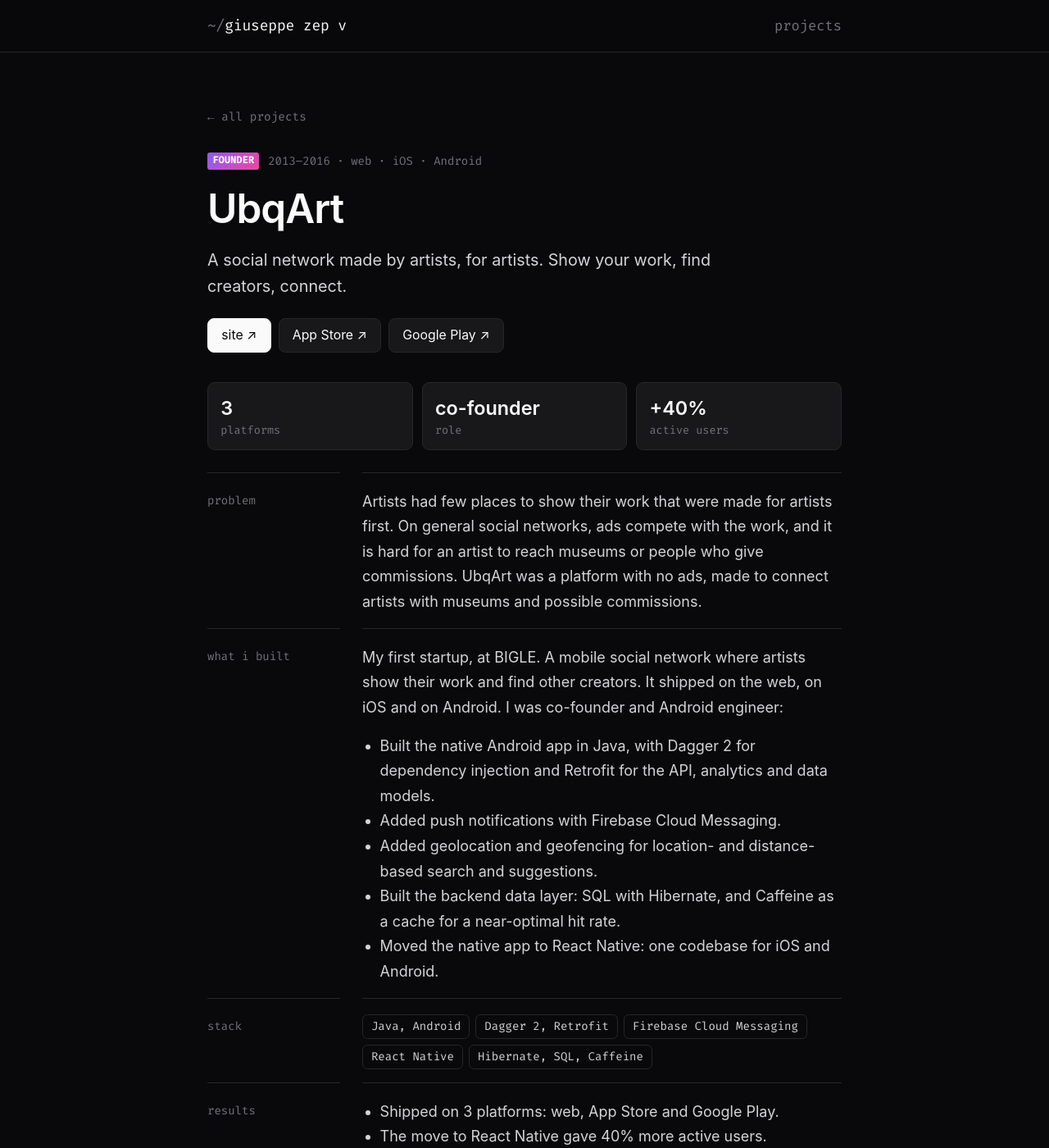
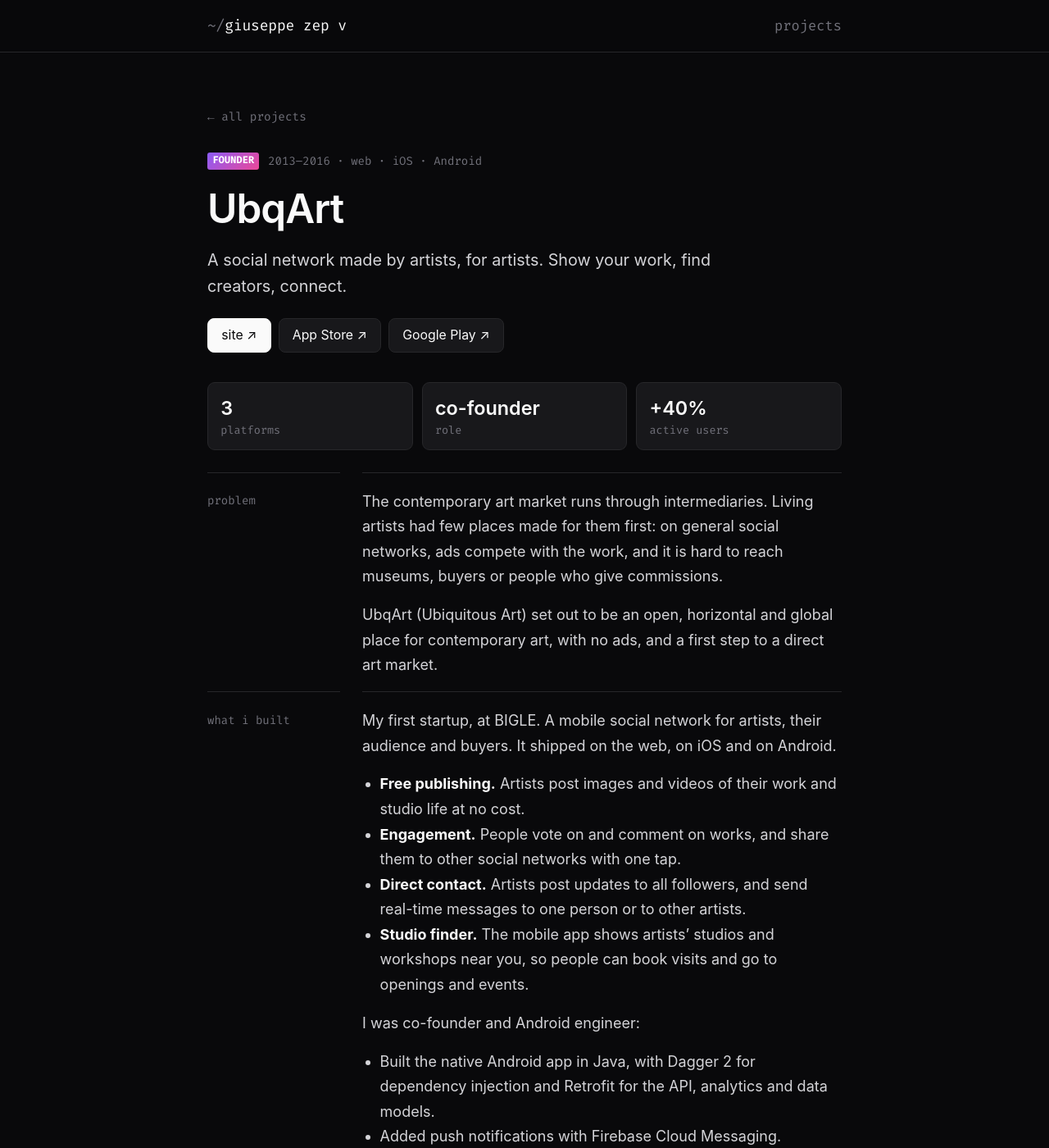
Before and after one commit to zepvalue/zepvalue.github.io, a Jekyll site: the page built from apps/ubqart.md, in a window 1280 px wide and 1400 px high. Shown: the whole window at 82% size. Built offline with Jekyll 4.4.1, drawn with Linux system fonts in a browser that asks for light colours.

Commit message:
feat: expand UbqArt problem and product features

```diff
--- a/apps/ubqart.md
+++ b/apps/ubqart.md
@@ -13,15 +13,27 @@ stats:
 
 ## Problem
 
-Artists had few places to show their work that were made for artists first.
-On general social networks, ads compete with the work, and it is hard for an
-artist to reach museums or people who give commissions. UbqArt was a platform
-with no ads, made to connect artists with museums and possible commissions.
+The contemporary art market runs through intermediaries. Living artists had few
+places made for them first: on general social networks, ads compete with the
+work, and it is hard to reach museums, buyers or people who give commissions.
+
+UbqArt (Ubiquitous Art) set out to be an open, horizontal and global place for
+contemporary art, with no ads, and a first step to a direct art market.
 
 ## What I built
 
-My first startup, at BIGLE. A mobile social network where artists show their
-work and find other creators. It shipped on the web, on iOS and on Android.
+My first startup, at BIGLE. A mobile social network for artists, their
+audience and buyers. It shipped on the web, on iOS and on Android.
+
+- **Free publishing.** Artists post images and videos of their work and studio
+  life at no cost.
+- **Engagement.** People vote on and comment on works, and share them to
+  other social networks with one tap.
+- **Direct contact.** Artists post updates to all followers, and send real-time
+  messages to one person or to other artists.
+- **Studio finder.** The mobile app shows artists' studios and workshops near
+  you, so people can book visits and go to openings and events.
+
 I was co-founder and Android engineer:
 
 - Built the native Android app in Java, with Dagger 2 for dependency
```
